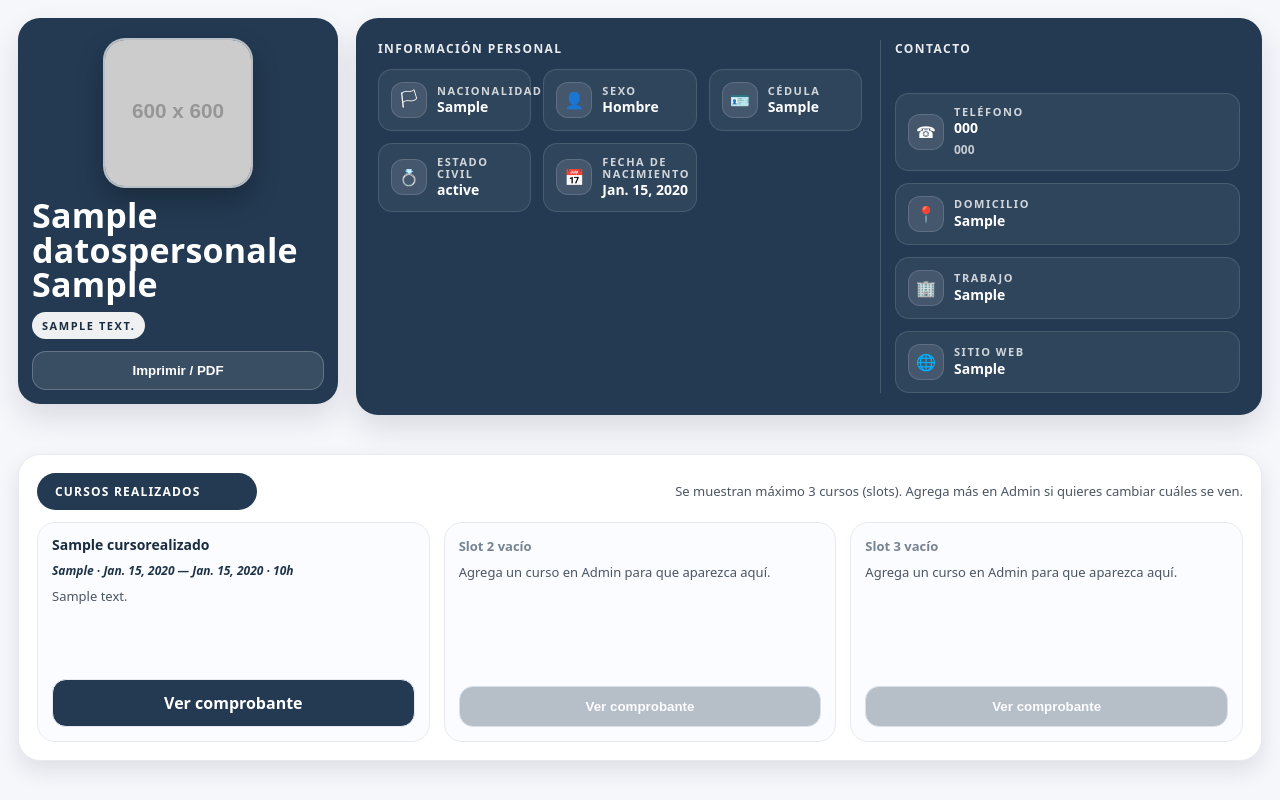
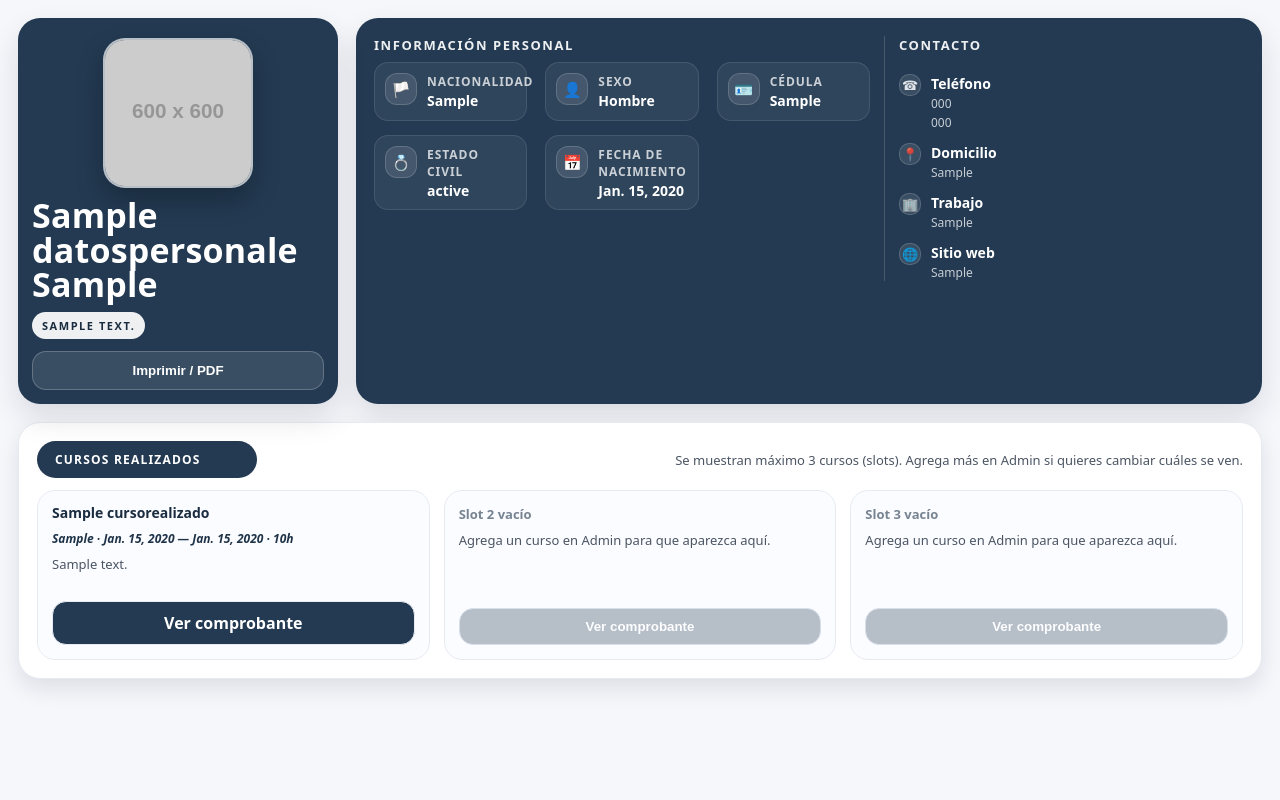
Before and after one commit to ANTHOX12/Proyectobasededatos, a Django app: page / in a window 1280 px wide. Run offline with Django 5.2, Linux system fonts and the light colour scheme; tables that the repository leaves empty hold one stand-in row (values such as "Sample post"); grey boxes labelled with a size stand in for pictures from a placeholder-image service; some libraries are stand-ins or nearby versions.

Commit message:
Versinantihua1

```diff
--- a/tasks/templates/home.html
+++ b/tasks/templates/home.html
@@ -30,24 +30,31 @@
       overflow-x:hidden;
     }
 
-    /* ===== GRID GENERAL: side + panel arriba, cursos abajo full ===== */
+  /* FULL WIDTH - NUEVO LAYOUT */
 .layout{
   min-height: 100vh;
   display:grid;
+
   grid-template-columns: 320px 1fr;
   grid-template-areas:
     "side panel"
     "cursos cursos";
+
+  grid-template-rows: auto auto;   /* 👈 CLAVE */
   gap: 18px;
   padding: 18px;
-      align-items: start;
+
+  align-items: stretch;            /* 👈 CLAVE: iguala altura side/panel */
+  align-content: start;            /* 👈 CLAVE: evita el espacio blanco gigante */
 }
 
+
+/* asignación de áreas */
 .side{ grid-area: side; }
 .panel{ grid-area: panel; }
 .card{ grid-area: cursos; }
 
-    /* Para NO cambiar el orden del HTML */
+/* clave: no tocamos el orden del HTML */
 .right{ display: contents; }
 
 @media (max-width: 980px){
@@ -59,22 +66,32 @@
       "cursos";
     padding: 12px;
   }
-      .right{ display:block; }
 }
 
-    /* ===== LEFT ===== */
+/* LEFT (más compacto) */
 .side{
   background: var(--navy);
   border-radius: var(--radius);
-      color:#fff;
+  color: #fff;
   padding: 14px;
   box-shadow: var(--shadow);
-      height: fit-content;
+
+  height: 100%;          /* 👈 */
   position: sticky;
   top: 18px;
+  align-self: stretch;   /* 👈 asegura que estire */
 }
+
 @media (max-width: 980px){
   .side{ position: relative; top: 0; }
+}
+
+/* Ajustes solo para desktop */
+@media (min-width: 981px){
+  .photo{ width: 130px; height: 130px; margin-bottom: 8px; }
+  .fullname{ font-size: 30px; margin-bottom: 8px; }
+  .badge{ font-size: 10px; padding: 5px 10px; }
+  .btn{ padding: 10px; margin-top: 10px; }
 }
 
 .photo{
@@ -90,7 +107,14 @@
   align-items:center;
   justify-content:center;
 }
-    .photo img{ width:100%; height:100%; object-fit:cover; display:block; }
+
+.photo img{
+  width:100%;
+  height:100%;
+  object-fit: cover;
+  display:block;
+}
+
 
 .fullname{
   font-weight: 900;
@@ -126,104 +150,87 @@
 }
 .btn:hover{ transform: translateY(-1px); background: rgba(255,255,255,.14); }
 
-    /* ===== PANEL (azul grande) ===== */
+/* Panel azul grande */
 .panel{
   background: var(--navy);
   border-radius: var(--radius);
   box-shadow: var(--shadow);
-      padding: 22px;
-      color:#fff;
-      height: fit-content;
+  padding: 18px;                 /* ↓ menos padding = menos espacio vacío */
+  color: #fff;
 
   display:grid;
   grid-template-columns: 1fr 360px;
-      gap: 18px;
+  gap: 14px;                      /* ↓ menos separación entre columnas */
   align-items:start;
+
+  height: 100%;
 }
+
 @media (max-width: 980px){
   .panel{ grid-template-columns: 1fr; }
 }
 
 .panel h2{
-      margin: 0 0 12px;
-      font-size: 12px;
+  margin: 0 0 8px;                /* ↓ menos margen */
+  font-size: 13px;                /* ↑ un poquito más grande */
   letter-spacing: .12em;
   text-transform: uppercase;
-      opacity: .9;
+  opacity: .92;
 }
 
-    /* ===== FACTS (tarjetitas) ===== */
-    .facts{
-      display:grid;
+
+    /* Información personal más compacta y distribuida */
+.bullets{
+  margin: 0;
+  padding-left: 0;
+  list-style: none;
+
+  display: grid;
+
+  /* 👇 En desktop usamos 3 columnas para llenar mejor el espacio */
   grid-template-columns: repeat(3, minmax(0, 1fr));
-      gap: 12px;
-      margin-top: 10px;
-    }
-    @media (max-width: 1200px){
-      .facts{ grid-template-columns: repeat(2, minmax(0, 1fr)); }
-    }
-    @media (max-width: 980px){
-      .facts{ grid-template-columns: 1fr; }
+
+  column-gap: 16px;               /* ↓ menos separación horizontal */
+  row-gap: 12px;                  /* ↓ menos separación vertical */
+  font-size: 15px;                /* ↑ letra más grande */
 }
 
-    .fact{
-      display:flex;
-      align-items:center;
-      gap: 10px;
-      padding: 12px 12px;
-      border-radius: 14px;
-      border: 1px solid rgba(255,255,255,.12);
-      background: rgba(255,255,255,.06);
-      min-width: 0;
+@media (max-width: 1100px){
+  .bullets{
+    grid-template-columns: repeat(2, minmax(0, 1fr));
+  }
 }
 
-    .fico{
-      width: 36px;
-      height: 36px;
-      flex: 0 0 36px;
-      display:flex;
-      align-items:center;
-      justify-content:center;
-      border-radius: 12px;
-      background: rgba(255,255,255,.10);
-      border: 1px solid rgba(255,255,255,.14);
-      font-size: 16px;
+@media (max-width: 980px){
+  .bullets{
+    grid-template-columns: 1fr;
+  }
 }
 
-    .flabel{
-      font-size: 11px;
-      letter-spacing: .14em;
-      text-transform: uppercase;
-      font-weight: 900;
-      color: rgba(255,255,255,.78);
-      line-height: 1.1;
+.bullets li{
+  display:flex;
+  gap: 10px;
+  align-items:flex-start;
+  color: var(--muted);
+  line-height: 1.3;
 }
 
-    .fvalue{
-      margin-top: 2px;
-      font-size: 14px;
+.bullets li::before{
+  content:"•";
+  color: rgba(255,255,255,.9);
   font-weight: 900;
-      color:#fff;
-      line-height: 1.2;
-      word-break: break-word;
+  margin-top: 1px;
 }
 
-    .fsub{
-      margin-top: 4px;
-      font-size: 12px;
-      color: rgba(255,255,255,.72);
-      font-weight: 700;
-    }
-
-    /* ===== CONTACTO en 1 columna ===== */
-    .facts-contact{
-      grid-template-columns: 1fr !important;
+.bullets b{
+  color:#fff;
+  font-weight: 900;
 }
 
     .info-col{
       display:flex;
       flex-direction:column;
-      gap: 14px;
+      gap: 12px;
       padding-left: 14px;
       border-left: 1px solid var(--line);
     }
@@ -235,8 +242,38 @@
         padding-top: 14px;
       }
     }
+.irow{
+  display:grid;
+  grid-template-columns: 22px 1fr;
+  gap: 10px;
+  align-items:start;
+  color: var(--muted);
+  font-size: 14px;
+}
 
-    /* ===== CARD CURSOS ===== */
+.irow .ico{
+  width: 22px;
+  height: 22px;
+  display:flex;
+  align-items:center;
+  justify-content:center;
+  background: rgba(255,255,255,.10);
+  border: 1px solid var(--line);
+  border-radius: 10px;
+  font-size: 13px;
+}
+
+.irow b{
+  color:#fff;
+}
+
+.small{
+  font-size: 12px;
+  color: var(--muted2);
+  margin-top: 2px;
+}
+
+    /* Cards blancas debajo */
   .card{
   background: var(--white);
   border-radius: var(--radius);
@@ -244,7 +281,10 @@
   border: 1px solid var(--line2);
   padding: 18px;
   overflow:hidden;
+  margin-top: 0;
 }
+
+
 
     .pill{
       display:flex;
@@ -266,17 +306,62 @@
       display:inline-block;
       min-width: 220px;
       text-align:left;
-      white-space: nowrap;
     }
 
     .hint{
       font-size: 13px;
       color: #4b5563;
       margin: 0;
-      text-align: right;
     }
 
-    /* ===== SLOTS (3) ===== */
+    /* Curso card */
+    .course{
+      padding: 14px;
+      border: 1px solid var(--line2);
+      border-radius: 18px;
+      background: #fbfcff;
+      display:flex;
+      flex-direction:column;
+      gap: 6px;
+    }
+    .course h3{
+      margin:0;
+      font-size: 14px;
+      color: var(--navy2);
+      letter-spacing: .02em;
+    }
+    .meta{
+      font-size: 12px;
+      color: #1f3348;
+      font-weight: 800;
+      font-style: italic;
+    }
+    .desc{
+      margin:0;
+      font-size: 13px;
+      color: #4b5563;
+      line-height: 1.5;
+    }
+
+    .gridCourses{
+      display:grid;
+      grid-template-columns: 1fr 1fr;
+      gap: 14px;
+    }
+    @media (max-width: 980px){
+      .gridCourses{ grid-template-columns: 1fr; }
+    }
+
+    /* print */
+    @media print{
+      body{ background:#fff; }
+      .layout{ padding: 0; gap: 12px; }
+      .btn{ display:none; }
+      .side, .panel, .card{ box-shadow:none; }
+      .side{ position: relative; top:0; }
+    }
+
+    /* === Slots de cursos (3 fijos en línea) === */
 .slots{
   display:grid;
   grid-template-columns: 1fr 1fr 1fr;
@@ -285,7 +370,6 @@
 }
 @media (max-width: 980px){
   .slots{ grid-template-columns: 1fr; }
-      .hint{ text-align:left; }
 }
 
 .slot{
@@ -296,7 +380,7 @@
   display:flex;
   flex-direction: column;
   gap: 8px;
-      min-height: 220px;
+  min-height: 170px;
 }
 
 .slot-title{
@@ -317,7 +401,7 @@
   font-size: 13px;
   color: #4b5563;
   line-height: 1.45;
-      flex: 1;
+  flex: 1; /* empuja el botón hacia abajo */
 }
 
 .slot-empty{
@@ -334,7 +418,7 @@
   gap: 8px;
   text-decoration:none;
   border-radius: 14px;
-      padding: 12px 12px;
+  padding: 10px 12px;
   font-weight: 900;
   border: 1px solid var(--line2);
   background: var(--navy);
@@ -349,15 +433,60 @@
   cursor:not-allowed;
   opacity: .7;
 }
+/* === FACTS (Info personal distribuida tipo dashboard) === */
+.facts{
+  display: grid;
+  grid-template-columns: repeat(3, minmax(0, 1fr)); /* 3 columnas como tu 2da imagen */
+  gap: 14px 18px;
+  margin-top: 8px;
+}
 
-    /* ===== PRINT ===== */
-    @media print{
-      body{ background:#fff; }
-      .layout{ padding: 0; gap: 12px; }
-      .btn{ display:none; }
-      .side, .panel, .card{ box-shadow:none; }
-      .side{ position: relative; top:0; }
+@media (max-width: 1200px){
+  .facts{ grid-template-columns: repeat(2, minmax(0, 1fr)); }
 }
+@media (max-width: 700px){
+  .facts{ grid-template-columns: 1fr; }
+}
+
+.fact{
+  display: grid;
+  grid-template-columns: 32px 1fr;
+  gap: 10px;
+  align-items: start;
+  padding: 10px 10px;
+  border-radius: 14px;
+  background: rgba(255,255,255,.06);
+  border: 1px solid rgba(255,255,255,.10);
+}
+
+.fico{
+  width: 32px;
+  height: 32px;
+  display:flex;
+  align-items:center;
+  justify-content:center;
+  border-radius: 12px;
+  background: rgba(255,255,255,.10);
+  border: 1px solid rgba(255,255,255,.16);
+  font-size: 15px;
+}
+
+.flabel{
+  font-size: 12px;
+  letter-spacing: .08em;
+  text-transform: uppercase;
+  color: rgba(255,255,255,.75);
+  font-weight: 900;
+  margin-bottom: 2px;
+}
+
+.fvalue{
+  font-size: 14px;
+  color: #fff;
+  font-weight: 800;
+  line-height: 1.25;
+}
+
   </style>
 </head>
 
@@ -393,15 +522,14 @@
     <!-- RIGHT -->
     <section class="right">
 
-      <!-- PANEL -->
+      <!-- Panel grande -->
       <div class="panel">
-        <!-- IZQUIERDA -->
         <div>
           <h2>Información personal</h2>
 
           <div class="facts">
   <div class="fact">
-              <div class="fico">🏳</div>
+    <div class="fico">🏳️</div>
     <div>
       <div class="flabel">Nacionalidad</div>
       <div class="fvalue">{{ perfil.nacionalidad|default:"-" }}</div>
@@ -412,7 +540,7 @@
     <div class="fico">👤</div>
     <div>
       <div class="flabel">Sexo</div>
-                <div class="fvalue">{{ perfil.get_sexo_display|default:"-" }}</div>
+      <div class="fvalue">{{ perfil.get_sexo_display }}</div>
     </div>
   </div>
 
@@ -440,50 +568,48 @@
     </div>
   </div>
 </div>
+
         </div>
 
-        <!-- DERECHA -->
         <div class="info-col">
           <h2>Contacto</h2>
 
-          <div class="facts facts-contact">
-            <div class="fact">
-              <div class="fico">☎</div>
+          <div class="irow">
+            <div class="ico">☎</div>
             <div>
-                <div class="flabel">Teléfono</div>
-                <div class="fvalue">{{ perfil.telefono_convencional|default:"-" }}</div>
-                {% if perfil.telefono_fijo %}<div class="fsub">{{ perfil.telefono_fijo }}</div>{% endif %}
+              <b>Teléfono</b>
+              <div class="small">{{ perfil.telefono_convencional|default:"-" }}</div>
+              {% if perfil.telefono_fijo %}<div class="small">{{ perfil.telefono_fijo }}</div>{% endif %}
             </div>
           </div>
 
-            <div class="fact">
-              <div class="fico">📍</div>
+          <div class="irow">
+            <div class="ico">📍</div>
             <div>
-                <div class="flabel">Domicilio</div>
-                <div class="fvalue">{{ perfil.direccion_domiciliaria|default:"No registrada" }}</div>
+              <b>Domicilio</b>
+              <div class="small">{{ perfil.direccion_domiciliaria|default:"No registrada" }}</div>
             </div>
           </div>
 
-            <div class="fact">
-              <div class="fico">🏢</div>
+          <div class="irow">
+            <div class="ico">🏢</div>
             <div>
-                <div class="flabel">Trabajo</div>
-                <div class="fvalue">{{ perfil.direccion_de_trabajo|default:"No registrada" }}</div>
+              <b>Trabajo</b>
+              <div class="small">{{ perfil.direccion_de_trabajo|default:"No registrada" }}</div>
             </div>
           </div>
 
-            <div class="fact">
-              <div class="fico">🌐</div>
+          <div class="irow">
+            <div class="ico">🌐</div>
             <div>
-                <div class="flabel">Sitio web</div>
-                <div class="fvalue">{{ perfil.sitioweb|default:"-" }}</div>
-              </div>
+              <b>Sitio web</b>
+              <div class="small">{{ perfil.sitioweb|default:"-" }}</div>
             </div>
           </div>
         </div>
       </div>
 
-      <!-- CURSOS -->
+      <!-- Cursos: 3 slots fijos (lineales) -->
 <div class="card">
   <div class="pill">
     <div class="pill-title">Cursos realizados</div>
@@ -502,14 +628,18 @@
             {% if c.total_horas %} · {{ c.total_horas }}h{% endif %}
           </div>
 
-                <div class="slot-desc">{{ c.descripcion_curso|default:"Sin descripción." }}</div>
+          <div class="slot-desc">
+            {{ c.descripcion_curso|default:"Sin descripción." }}
+          </div>
 
           {% if c.rutacertificado %}
             <a class="slot-btn" href="{{ c.rutacertificado }}" target="_blank" rel="noopener">
               Ver comprobante
             </a>
           {% else %}
-                  <button class="slot-btn disabled" type="button" disabled>Sin comprobante</button>
+            <button class="slot-btn disabled" type="button" disabled>
+              Sin comprobante
+            </button>
           {% endif %}
         {% else %}
           <div class="slot-empty">Slot 1 vacío</div>
@@ -530,14 +660,18 @@
             {% if c.total_horas %} · {{ c.total_horas }}h{% endif %}
           </div>
 
-                <div class="slot-desc">{{ c.descripcion_curso|default:"Sin descripción." }}</div>
+          <div class="slot-desc">
+            {{ c.descripcion_curso|default:"Sin descripción." }}
+          </div>
 
           {% if c.rutacertificado %}
             <a class="slot-btn" href="{{ c.rutacertificado }}" target="_blank" rel="noopener">
               Ver comprobante
             </a>
           {% else %}
-                  <button class="slot-btn disabled" type="button" disabled>Sin comprobante</button>
+            <button class="slot-btn disabled" type="button" disabled>
+              Sin comprobante
+            </button>
           {% endif %}
         {% else %}
           <div class="slot-empty">Slot 2 vacío</div>
@@ -558,14 +692,18 @@
             {% if c.total_horas %} · {{ c.total_horas }}h{% endif %}
           </div>
 
-                <div class="slot-desc">{{ c.descripcion_curso|default:"Sin descripción." }}</div>
+          <div class="slot-desc">
+            {{ c.descripcion_curso|default:"Sin descripción." }}
+          </div>
 
           {% if c.rutacertificado %}
             <a class="slot-btn" href="{{ c.rutacertificado }}" target="_blank" rel="noopener">
               Ver comprobante
             </a>
           {% else %}
-                  <button class="slot-btn disabled" type="button" disabled>Sin comprobante</button>
+            <button class="slot-btn disabled" type="button" disabled>
+              Sin comprobante
+            </button>
           {% endif %}
         {% else %}
           <div class="slot-empty">Slot 3 vacío</div>
@@ -577,16 +715,11 @@
   </div>
 </div>
 
-    </section>
-  </div>
-
   {% else %}
     <div style="padding:18px;">
       <div class="card" style="max-width:800px; margin:0 auto;">
         <h2 style="margin:0 0 8px;">Sin perfil activo</h2>
-        <p style="margin:0; color:#4b5563;">
-          Crea un registro en <b>DatosPersonales</b> y pon <code>perfil_activo = 1</code>.
-        </p>
+        <p class="hint" style="margin:0;">Crea un registro en <b>DatosPersonales</b> y pon <code>perfil_activo = 1</code>.</p>
       </div>
     </div>
   {% endif %}
```
Lines whose indentation alone changed are shown as unchanged.
